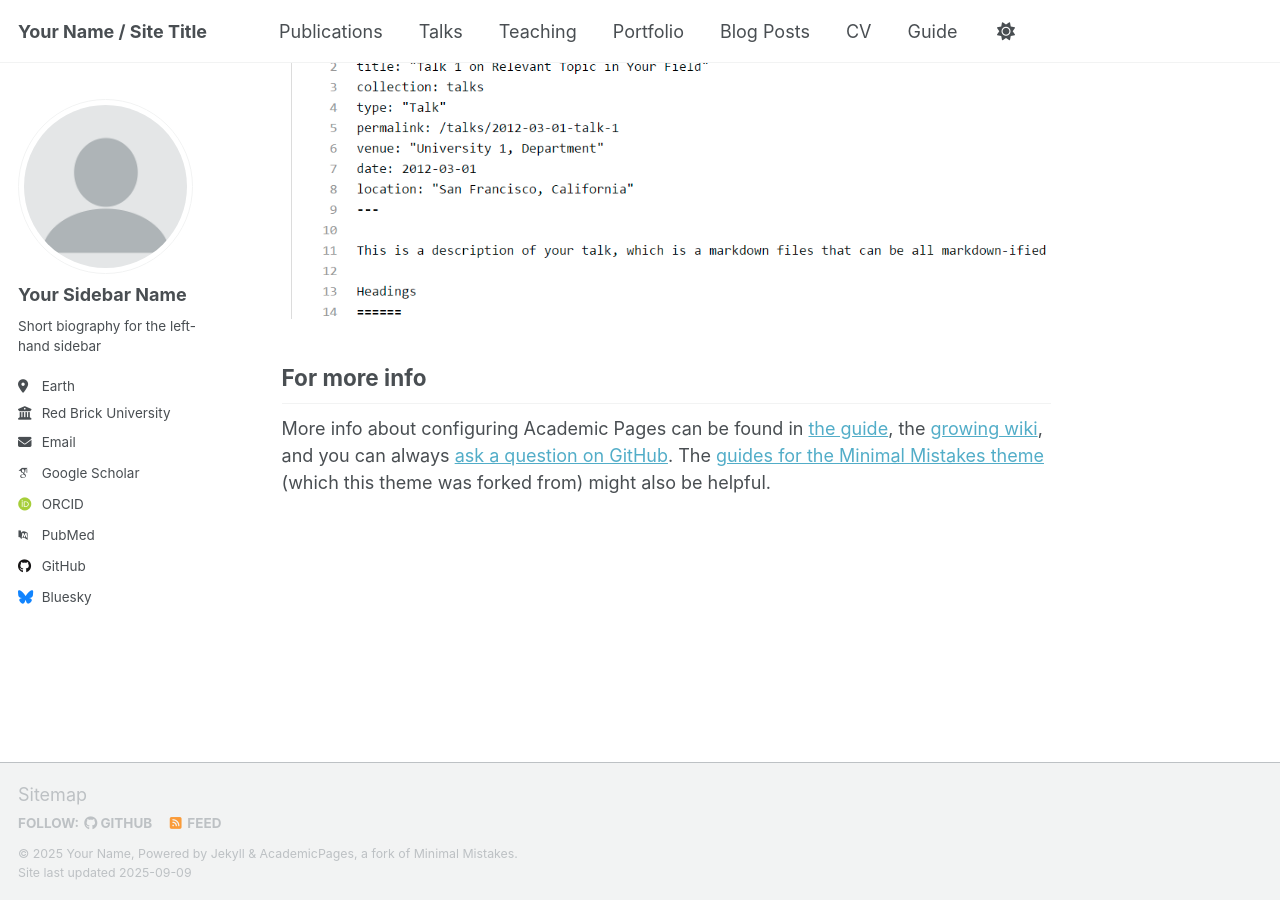
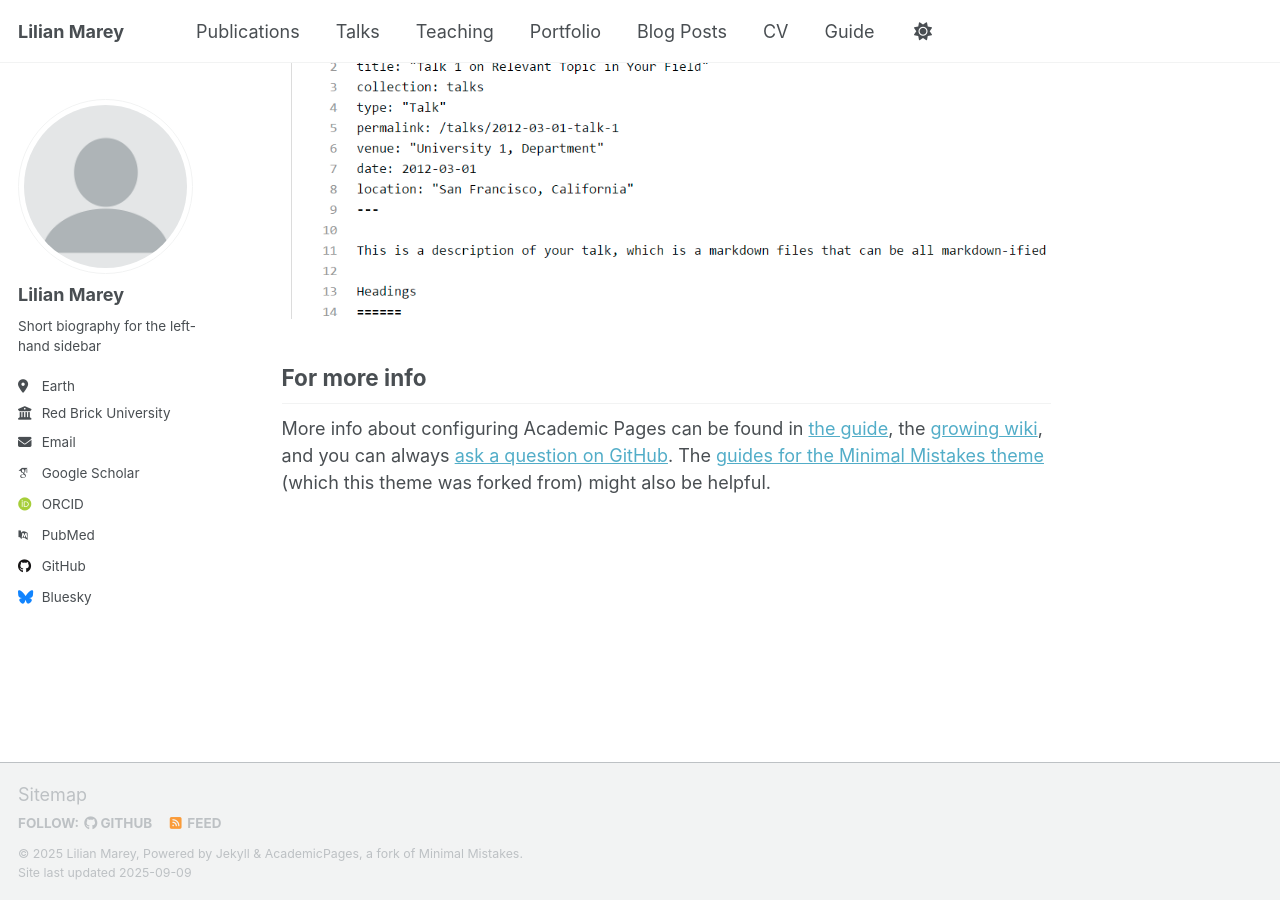
Before and after one commit to lilianmarey/lilianmarey.github.io, a Jekyll site: the page built from _pages/about.md, in a window 1280 px wide and 900 px high, scrolled down 2880 px. Built offline with Jekyll 4.4.1, drawn with Linux system fonts in a browser that asks for light colours; some web fonts are replaced; a script that is not in the unit is left out.

Commit message:
Update _config.yml

```diff
--- a/_config.yml
+++ b/_config.yml
@@ -9,11 +9,11 @@
 # Basic Site Settings
 locale                   : "en-US"
 site_theme               : "default" # Currently available options are "default", "air"
-title                    : "Your Name / Site Title"
+title                    : "Lilian Marey"
 title_separator          : "-"
-name                     : &name "Your Name"
-description              : &description "personal description"
-url                      : https://academicpages.github.io # the base hostname & protocol for your site e.g. "https://[your GitHub username].github.io" or if you already have some other page hosted on Github then use "https://[your GitHub username].github.io/[Your Repo Name]"
+name                     : &name "Lilian Marey"
+description              : &description "PhD student at Télécom Paris and Deezer Research"
+url                      : https://lilianmarey.github.io # the base hostname & protocol for your site e.g. "https://[your GitHub username].github.io" or if you already have some other page hosted on Github then use "https://[your GitHub username].github.io/[Your Repo Name]"
 baseurl                  : "" # the subpath of your site, e.g. "/blog"
 repository               : "academicpages/academicpages.github.io"
 
@@ -23,7 +23,7 @@
 author:
   # Biographic information
   avatar           : "profile.png"
-  name             : "Your Sidebar Name"
+  name             : "Lilian Marey"
   pronouns         : # example: "she/her"
   bio              : "Short biography for the left-hand sidebar"
   location         : "Earth"
```
